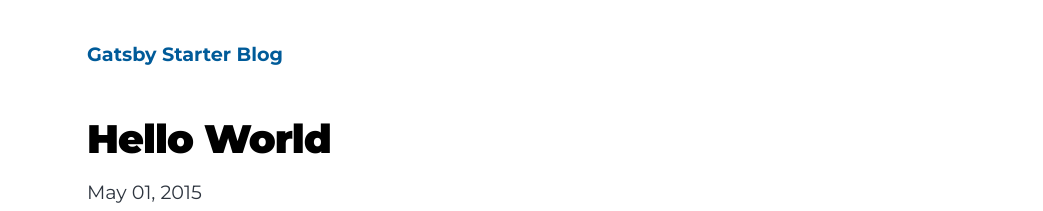
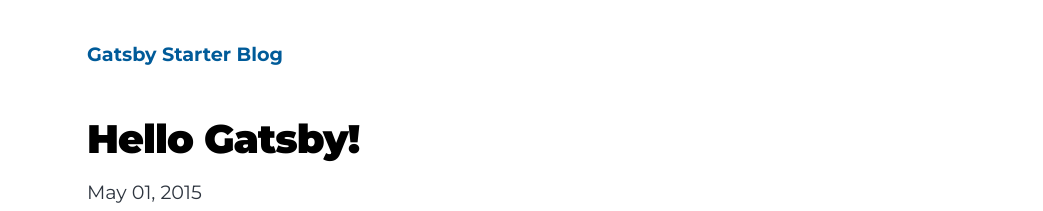
Before and after one commit to Mayuresh-Web/demo-gatsby-cloud, a Gatsby site: page /hello-world/ in a window 1280 px wide. Shown: the top 211 px of the page, without its empty margins (237-1280 px from the left). Built offline with nearby package versions, Linux system fonts and the light colour scheme; Gatsby itself is replaced by a stand-in of ours; some packages are replaced by stand-ins of ours.

Commit message:
Update index.md

```diff
--- a/content/blog/hello-world/index.md
+++ b/content/blog/hello-world/index.md
@@ -1,7 +1,7 @@
 ---
-title: Hello World
+title: Hello Gatsby!
 date: "2015-05-01T22:12:03.284Z"
-description: "Hello World"
+description: "Hello Gatsby!"
 ---
 
 This is my first post on my new fake blog! How exciting!
```
